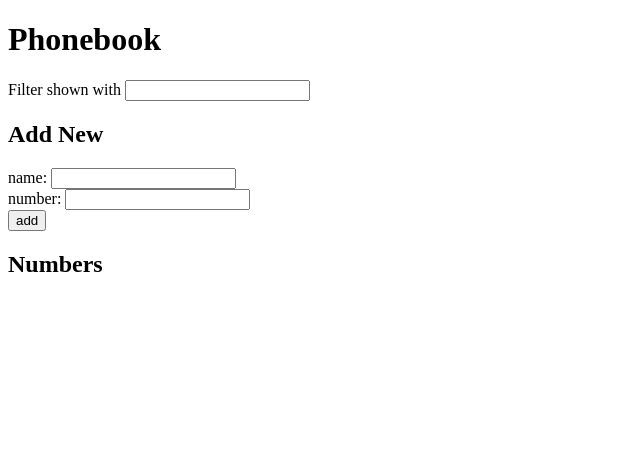
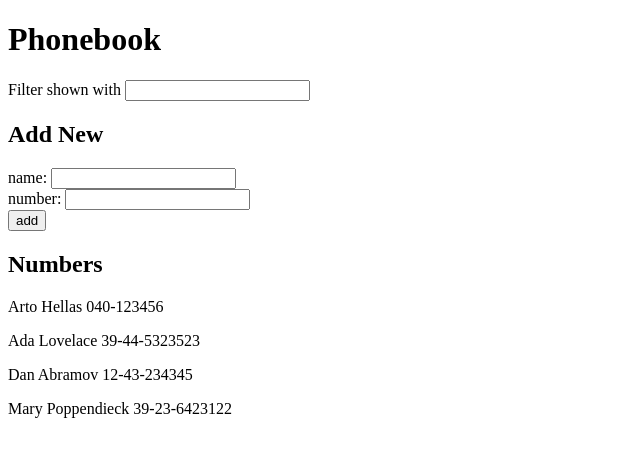
Before and after one commit to tooeasyturan/fullstackopen-phonebook, a React (Create React App) app: page / in a window 1280 px wide. Shown: the top 456 px of the page, without its empty margins (0-640 px from the left). Built offline with nearby package versions, Linux system fonts and the light colour scheme; data requests are answered from the project's data file.

Commit message:
Added json server

```diff
--- /dev/null
+++ b/db.json
@@ -0,0 +1,24 @@
+{
+  "persons": [
+    {
+      "name": "Arto Hellas",
+      "number": "040-123456",
+      "id": 1
+    },
+    {
+      "name": "Ada Lovelace",
+      "number": "39-44-5323523",
+      "id": 2
+    },
+    {
+      "name": "Dan Abramov",
+      "number": "12-43-234345",
+      "id": 3
+    },
+    {
+      "name": "Mary Poppendieck",
+      "number": "39-23-6423122",
+      "id": 4
+    }
+  ]
+}
--- a/src/App.js
+++ b/src/App.js
@@ -1,13 +1,26 @@
-import React, { useState } from 'react'
+import React, { useState, useEffect } from 'react'
 import PersonForm from './components/PersonForm';
 import Filter from './components/Filter'
 import Persons from './components/Persons'
+import axios from 'axios'
 
 const App = () => {
   const [persons, setPersons] = useState([])
   const [newName, setNewName] = useState('')
   const [newNumber, setNewNumber] = useState('')
   const [filtered, setFiltered] = useState('')
+
+  const hook = () => {
+    console.log('effect')
+    axios
+      .get('http://localhost:3001/persons')
+      .then(response => {
+        console.log('promise fulfilled')
+        setPersons(response.data)
+      })
+  }
+
+  useEffect(hook, [])
 
   const handleChangeName = (event) => {
     //console.log(event.target.value)
```
Also changed, not shown: package.json (+6 -1 lines), 1 other file (tests, documents, lock files or other folders).
